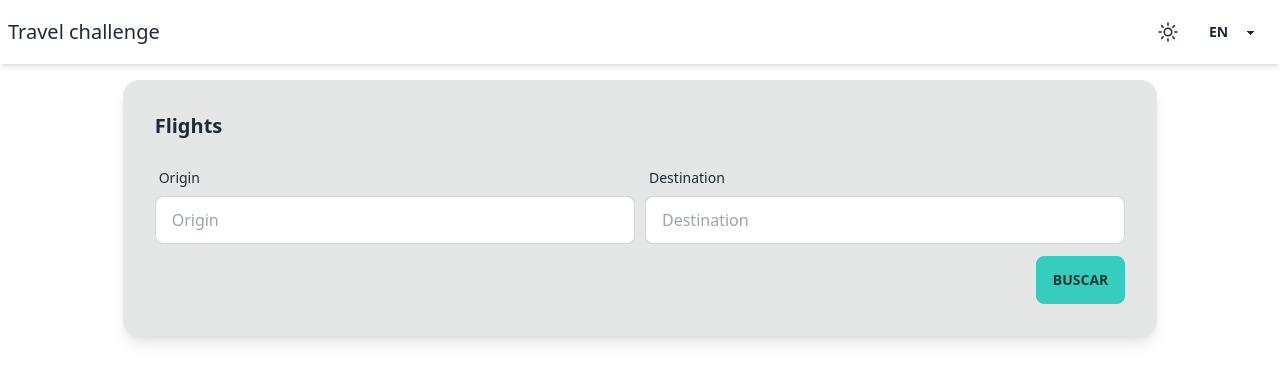
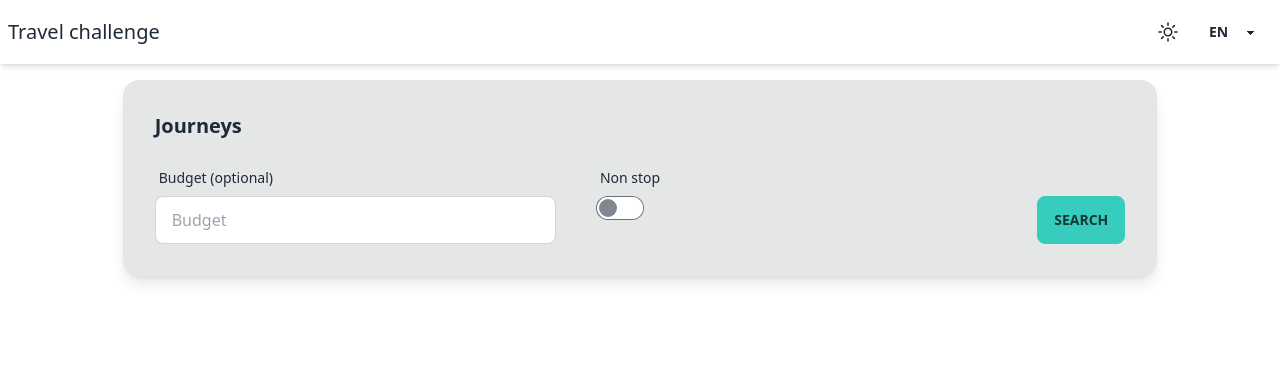
Before and after one commit to pocho50/Travel-Challenge, a Vue app: page / in a window 1280 px wide. Shown: the top 382 px of the page. Built offline with nearby package versions, Linux system fonts and the light colour scheme.

Commit message:
feat: search result

```diff
--- a/src/components/SearchForm.vue
+++ b/src/components/SearchForm.vue
@@ -1,40 +1,59 @@
 <script setup lang="ts">
 import AppButton from '@/components/AppButton.vue'
+import type Search from '@/types/Search';
 import { ref } from 'vue';
 
 const props = defineProps<{
     loading?: boolean
 }>()
 
+const nonstop = ref(false)
+const budget = ref(null)
+
+// events
+const emit = defineEmits<{
+    (e: "@search", serach: Search): void;
+}>();
+
+const handleSubmit = () => {
+    emit("@search", {
+        nonstop: nonstop.value,
+        budget: budget.value
+    });
+}
+
 </script>
 
 <template>
     <div class="card bg-base-300 shadow-lg">
         <div class="card-body">
-            <h2 class="card-title">Flights</h2>
-            <form>
-                <div class="flex  flex-wrap  flex-row mt-3 gap-x-2.5 ">
-                    <div class="flex-auto ">
+            <h2 class="card-title">{{ $t('Journeys') }}</h2>
+            <form @submit.prevent="handleSubmit">
+                <div class="flex flex-col md:flex-row flex-wrap justify-center mt-3 gap-x-10 ">
+                    <div class="flex-1 ">
                         <label class="label">
-                            <span class="label-text">Origin</span>
+                            <span class="label-text">{{ $t('Budget') }} ({{ $t('optional')
+                            }})</span>
                         </label>
-                        <input type="text" placeholder="Origin" class="text-base-content input input-bordered w-full" />
+                        <input type="number" v-model="budget" min="0" :placeholder="$t('Budget')"
+                            class="text-base-content input input-bordered w-full" />
                     </div>
 
-                    <div class="flex-auto ">
-                        <label class="label">
-                            <span class="label-text">Destination</span>
+                    <div class="flex-1 ">
+                        <label class="label cursor-pointer">
+                            <span class="label-text">{{ $t('Non stop') }}</span>
                         </label>
-                        <input type="text" placeholder="Destination"
-                            class="text-base-content input input-bordered w-full" />
+                        <input type="checkbox" v-model="nonstop" class="toggle toggle-accent" />
+
+                    </div>
+                    <div class="flex-none flex items-end">
+                        <AppButton :loading="loading" type="submit" class="btn-accent">
+                            {{ $t('Search') }}
+                        </AppButton>
                     </div>
                 </div>
 
-                <div class="card-actions justify-end mt-3">
-                    <AppButton :loading="loading" type="submit" class="btn-accent">
-                        Buscar
-                    </AppButton>
-                </div>
+
             </form>
         </div>
     </div>
--- a/src/composables/useOptions.ts
+++ b/src/composables/useOptions.ts
@@ -3,28 +3,33 @@ import type Option from "@/types/Option";
 import type Segment from "@/types/Segment";
 import data from "@/data/data.json";
 import { ref, computed } from "vue";
-// import type Search from "@/types/Search";
+import type Search from "@/types/Search";
 
 export default function useOptions() {
-  // const search = ref<Search>({ passengers: 1, budget: Infinity, origin: "" });
+  const search = ref<Search>({ nonstop: false, budget: null });
+  const apiBaseUrl =
+    "https://sprout-backend-example.free.beeceptor.com/sprout/example";
   //const flights: Flight[] = await $fetch("/api/flights");
   const options = ref<Option[] | []>([]);
+  const searchOptions = ref<Option[] | []>([]);
   const page = ref(1);
   const itemsxPage = 10;
 
-  const fetchOptions = async () => {
-    // search.value = { ...newSearch, budget: newSearch.budget || Infinity };
-    options.value = data.options
-      .map((option, index): Option => {
+  const fetchOptions = async (newSearch: Search) => {
+    search.value = { ...newSearch, budget: newSearch.budget || null };
+    const response = await fetch(apiBaseUrl);
+    if (!response.ok) {
+      throw new Error("error");
+    }
+    const data = await response.json();
+    options.value = data.options.map((option, index): Option => {
       return {
         outwardFlight: buildFlight(option.journeys[0]),
         returnFlight: buildFlight(option.journeys[1]),
         price: option.itineraryPrice,
         id: index,
       };
-      })
-      .filter((option) => option.outwardFlight.layovers > 0)
-      .slice(0, 10);
+    });
   };
 
   const buildFlight = (flight): Flight => {
@@ -52,13 +57,22 @@ export default function useOptions() {
     };
   };
 
-  // const getPackages = computed<Package[]>(() => {
-  //   return filterByDestination.value
-  //     .sort((pack1: Package, pack2: Package) => {
-  //       return pack1.totalPrice - pack2.totalPrice;
-  //     })
-  //     .slice(0, itemsxPage * page.value);
-  // });
+  const getSearchOptions = computed<Option[]>(() => {
+    searchOptions.value = options.value;
+    if (search.value.nonstop) {
+      searchOptions.value = searchOptions.value.filter(
+        (option) => option.outwardFlight.layovers === 0
+      );
+    }
+
+    if (search.value.budget) {
+      searchOptions.value = searchOptions.value.filter(
+        (option) => option.price <= search.value.budget
+      );
+    }
+
+    return searchOptions.value.slice(0, itemsxPage * page.value);
+  });
 
   const totalCount = computed(() => options.value.length);
 
@@ -66,10 +80,15 @@ export default function useOptions() {
     return data.carriers[sl];
   };
 
+  const hasMoreItems = computed(() => {
+    return searchOptions.value.length > itemsxPage * page.value;
+  });
+
   return {
-    options,
+    getSearchOptions,
     fetchOptions,
     page,
     totalCount,
+    hasMoreItems,
   };
 }
--- a/src/locales/en.json
+++ b/src/locales/en.json
@@ -9,5 +9,8 @@
   "Outward flight": "Outward flight",
   "Return flight": "Return flight",
   "Price": "Price",
-  "layovers": "layovers"
+  "layovers": "layovers",
+  "Load more": "Load +",
+  "error": "There was an error, please try again later.",
+  "No flights found": "No flights found"
 }
--- a/src/locales/es.json
+++ b/src/locales/es.json
@@ -9,5 +9,8 @@
   "Outward flight": "Vuelo de ida",
   "Return flight": "Vuelo de vuelta",
   "Price": "Precio",
-  "layovers": "escalas"
+  "layovers": "escalas",
+  "Load more": "Cargar +",
+  "error": "Hubo un error, pruebe mas tarde.",
+  "No flights found": "No se encontraron vuelos"
 }
--- /dev/null
+++ b/src/types/Search.ts
@@ -0,0 +1,4 @@
+export default interface Search {
+  nonstop: boolean;
+  budget: number | null;
+}
--- a/src/views/HomeView.vue
+++ b/src/views/HomeView.vue
@@ -1,15 +1,46 @@
 <script setup lang="ts">
-import SearchForm from '@/components/SearchForm.vue'
+import SearchForm from '@/components/SearchForm.vue';
+import AppButton from '@/components/AppButton.vue';
 import useOptions from '@/composables/useOptions';
 import Option from '@/components/Option.vue'
+import Alert from '@/components/Alert.vue'
+import type Search from '@/types/Search';
+import { ref } from 'vue';
 
-const { fetchOptions, options } = useOptions()
+const loading = ref(false)
+const alert = ref({ msg: '', type: 'alert-info' })
 
-fetchOptions()
+const { fetchOptions, getSearchOptions, page, hasMoreItems } = useOptions()
+
+const resetError = () => {
+  alert.value.msg = ''
+}
+const handleSearch = async (newSearch: Search) => {
+  loading.value = true
+  resetError()
+  try {
+    await fetchOptions(newSearch)
+    if (getSearchOptions.value.length === 0) {
+      alert.value.msg = 'No flights found'
+      alert.value.type = 'alert-info'
+    }
+  } catch (error) {
+
+    alert.value.msg = error instanceof Error ? error.message : error as string
+    alert.value.type = 'alert-error'
+
+  } finally {
+    loading.value = false
+  }
+}
 
 </script>
 
 <template>
-  <SearchForm />
-  <Option v-for="option in options" :key="option.id" :option="option"></Option>
+  <SearchForm @@search="handleSearch" :loading="loading" />
+  <Alert v-show="alert.msg" :msg="alert.msg" :type="alert.type" />
+  <Option v-for="option in getSearchOptions" :key="option.id" :option="option"></Option>
+  <div class="flex justify-center">
+    <AppButton @click="page++" v-if="hasMoreItems"> {{ $t('Load more') }} </AppButton>
+  </div>
 </template>
```
Lines whose indentation alone changed are shown as unchanged.
